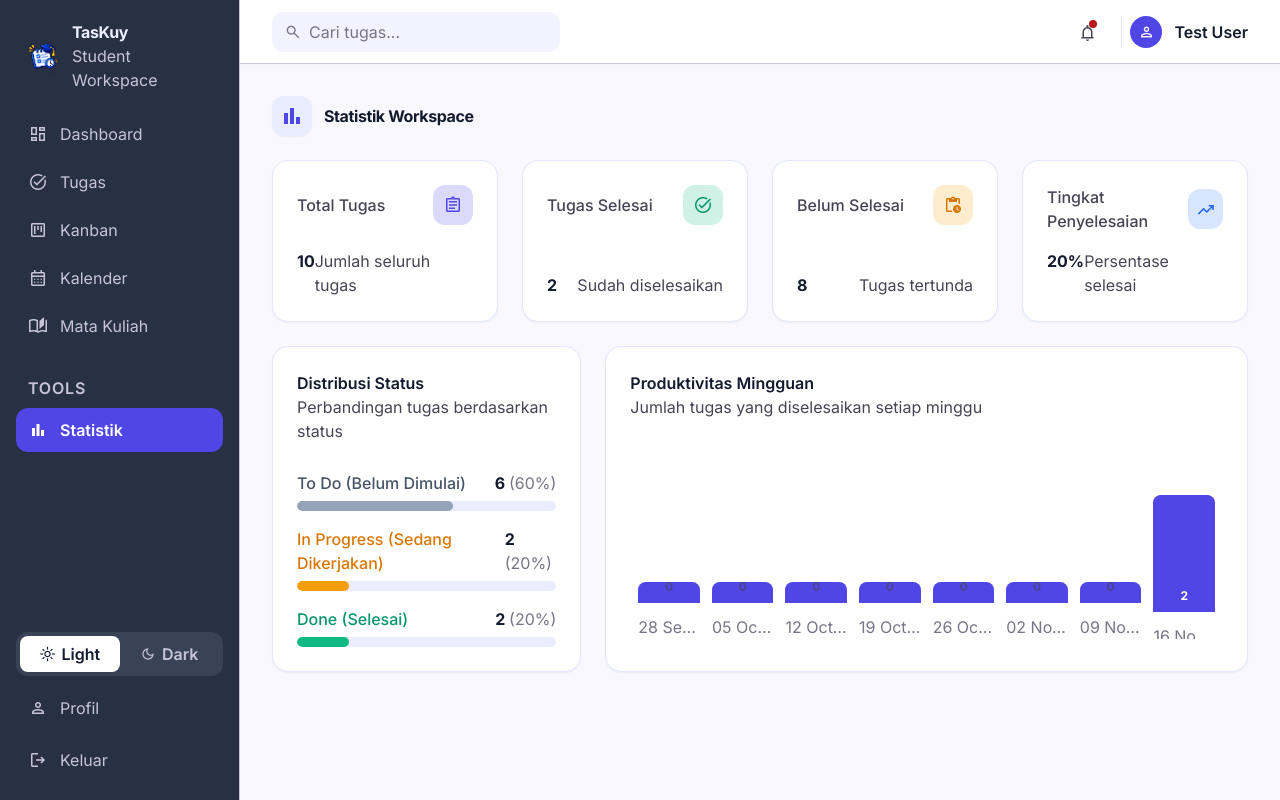
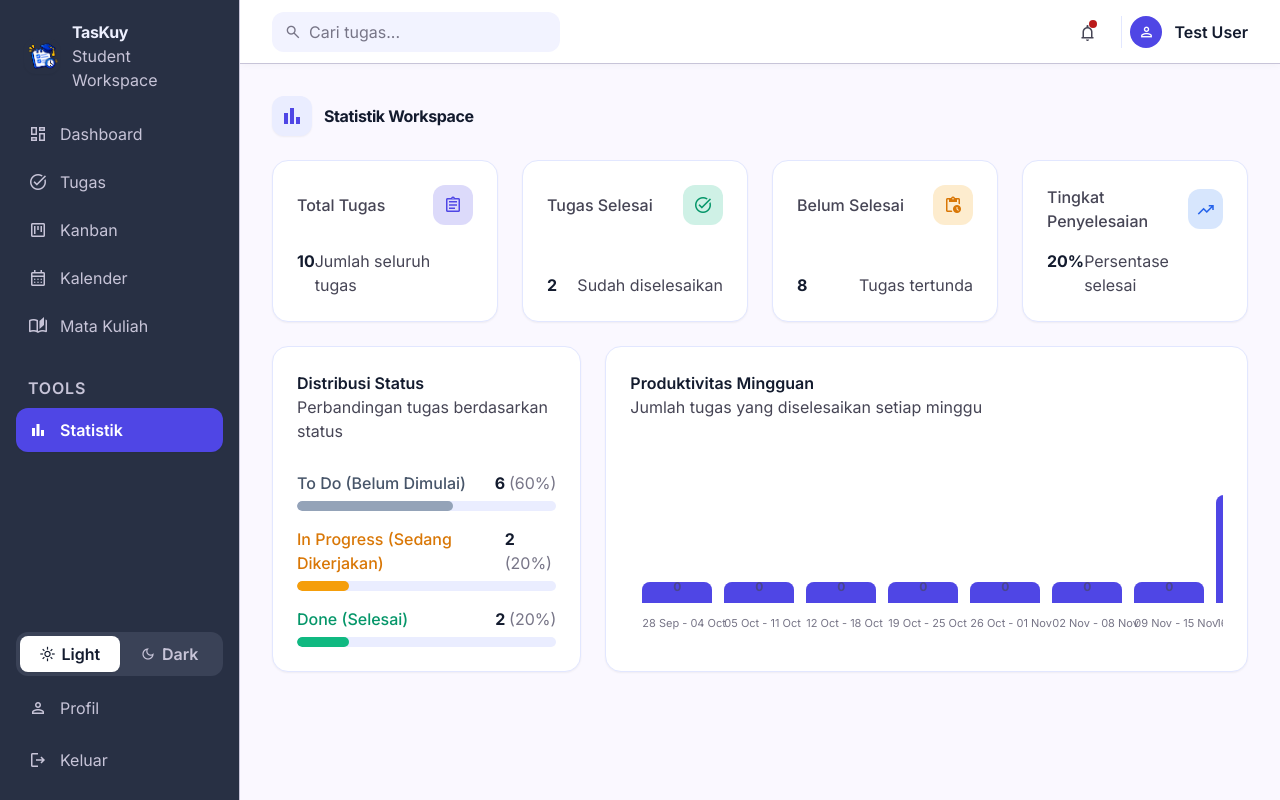
Before and after one commit to Subs-ajah-1924/Kelompok_Sigma, a Laravel app: page /statistics in a window 1280 px wide. Run offline with Laravel 12, Linux system fonts and the light colour scheme; a user stored in the database is signed in; data comes from the database, SQL or seed files in the repository; style sheets or scripts are compiled from the project's sources; some libraries are stand-ins or nearby versions.

Commit message:
Fix weekly productivity date labels clipping

```diff
--- a/resources/views/statistics/index.blade.php
+++ b/resources/views/statistics/index.blade.php
@@ -112,7 +112,7 @@
                     <p class="font-body-sm text-body-sm text-on-surface-variant">Jumlah tugas yang diselesaikan setiap minggu</p>
                 </div>
 
-                <div class="flex items-end gap-3 h-52 pt-6 px-2 overflow-x-auto pb-2">
+                <div class="flex items-end gap-3 h-52 pt-6 px-3 overflow-x-auto pb-4">
                     @php
                         $maxWeekly = max(array_merge([1], array_column($weeklyProductivity, 'count')));
                     @endphp
@@ -120,13 +120,13 @@
                         @php
                             $heightPercent = max(12, round(($weekData['count'] / max(1, $maxWeekly)) * 100));
                         @endphp
-                        <div class="flex-1 flex flex-col items-center gap-2 min-w-[50px] h-full justify-end group">
+                        <div class="flex-1 flex flex-col items-center gap-2 min-w-[70px] h-full justify-end group">
                             <span class="font-label-sm text-label-sm font-bold text-primary opacity-0 group-hover:opacity-100 transition-opacity">{{ $weekData['count'] }}</span>
                             <div class="w-full bg-primary-container/30 group-hover:bg-primary-container rounded-t-lg transition-all duration-300 relative flex items-end justify-center pb-2" style="height: {{ $heightPercent }}%;">
                                 <div class="absolute inset-x-0 bottom-0 bg-primary rounded-t-lg" style="height: 100%;"></div>
                                 <span class="relative z-10 text-on-primary font-bold text-xs {{ $weekData['count'] == 0 ? 'text-on-surface-variant opacity-60' : '' }}">{{ $weekData['count'] }}</span>
                             </div>
-                            <span class="font-label-xs text-label-xs text-outline text-center truncate w-full mt-1">{{ $weekData['week'] }}</span>
+                            <span class="font-label-xs text-label-xs text-outline text-center w-full mt-1 whitespace-nowrap text-[11px]">{{ $weekData['week'] }}</span>
                         </div>
                     @endforeach
                 </div>
```
